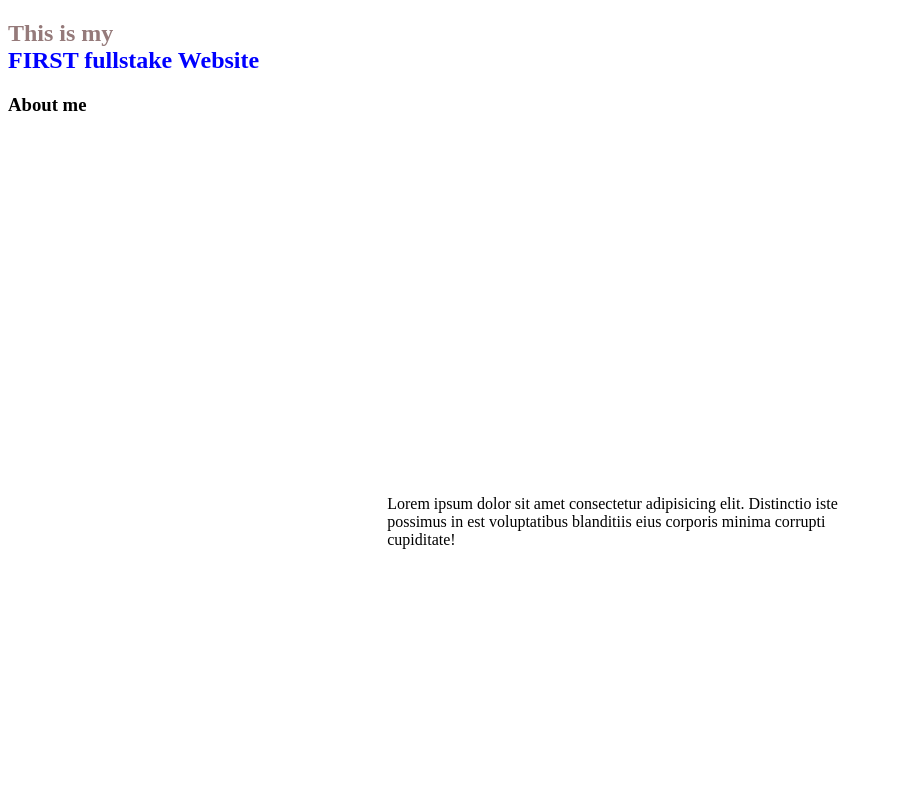
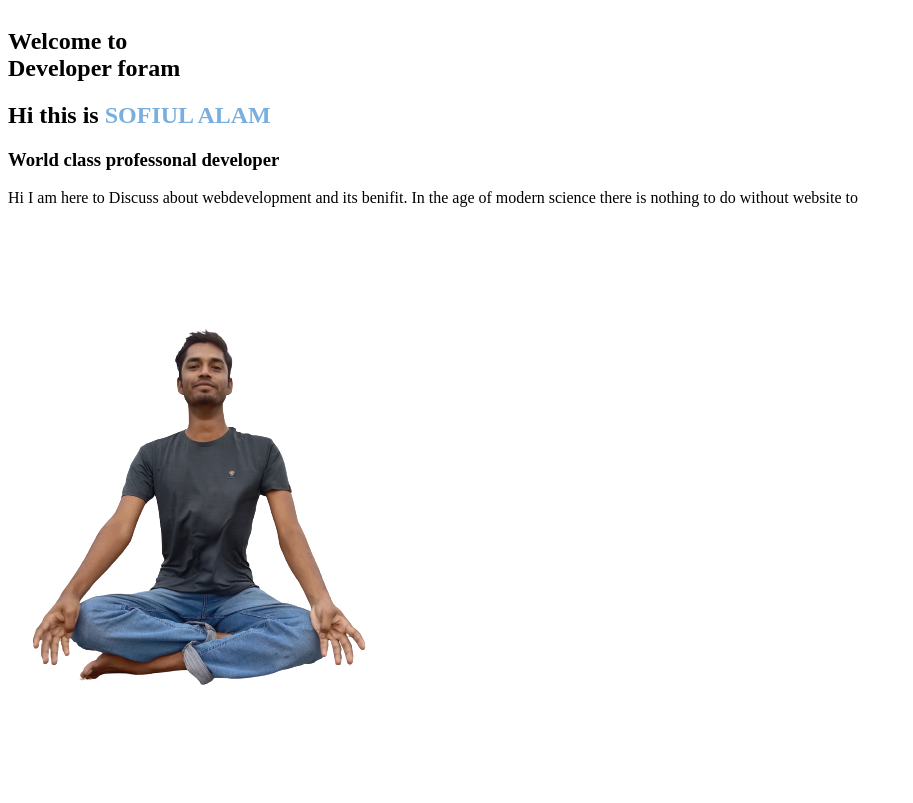
Before and after one commit to sofiulalamm/Design, a plain HTML site: page index.html in a window 1280 px wide. Shown: the whole page, without its empty margins (0-913 px from the left). Drawn offline with Linux system fonts and the light colour scheme.

Commit message:
new-adding

```diff
--- a/index.html
+++ b/index.html
@@ -9,17 +9,22 @@
 
 </head>
 <body>
-    <section><h1>This is my <div> <span class="first">FIRST fullstake Website</span> </div></h1>
-    <h3>About me
 
-    </h3>
-    <p class="paragraph">Lorem ipsum dolor sit amet consectetur adipisicing elit. Distinctio iste possimus in est voluptatibus blanditiis eius corporis minima corrupti cupiditate!
+  <section class="section-1">
+    <div class="first-1">
+    <h1>
+    Welcome to <br> Developer foram
+</h1>
+<h2>Hi this is <span class="name-1"> SOFIUL ALAM </span>
 
-    </p>
-
-
-    </section>
-
-
+</h2>
+<h3>World class professonal developer</h3>
+<p>Hi I am here to Discuss about webdevelopment and its benifit. In the age of modern science
+    there is nothing to do without website to
+</p></div>
+<div>
+    <img src="images/sefat.png" alt="">
+</div>
+</section>
 </body>
 </html>
--- a/style.css
+++ b/style.css
@@ -1,9 +1,12 @@
-h1{color: rgb(149, 122, 122);}
-.first{color: blue;}
-.paragraph{
-
-    margin: 20%;
-    padding: 10%;
-    box-shadow: 5px;
-    stroke-width: 5px;
+.section-1{
+    float: left;
 }
+.first-1{
+    float: left;
+}
+.name-1{
+    color: rgba(87, 155, 215, 0.797);
+}
+body{
+    background-image:image(images/logo.png);
+}
```
Also changed, not shown: images/background.png (added), images/logo.png (added), images/sefat.png (added).
